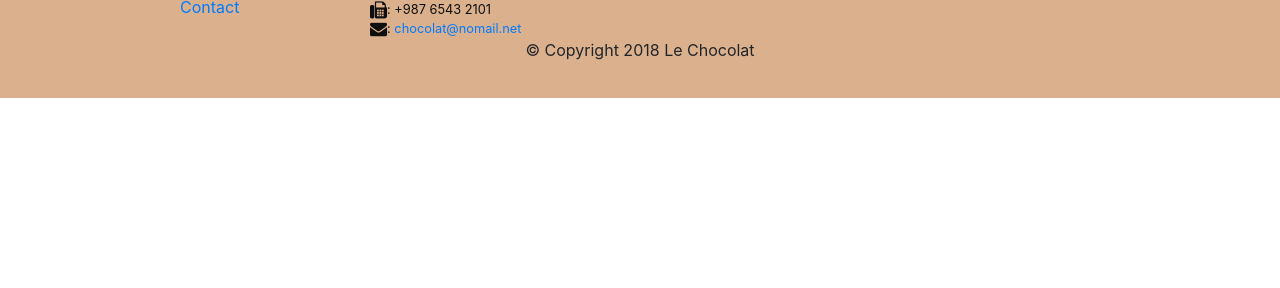
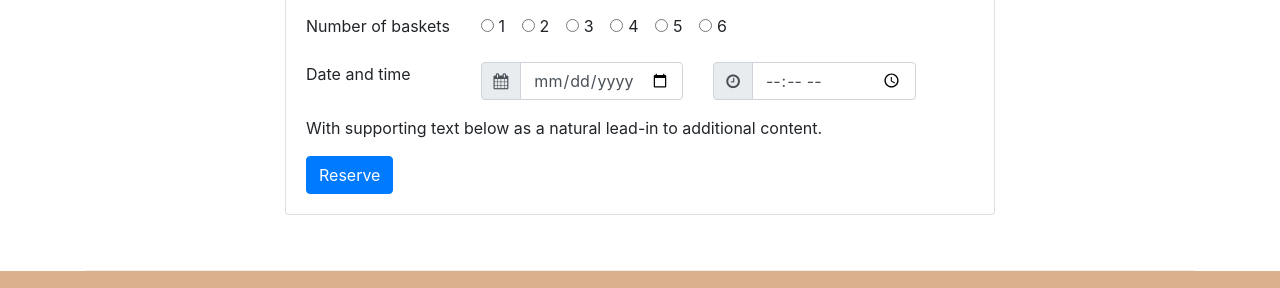
Before and after one commit to TliliMansour/leChocolat, a website: page index.html in a window 1280 px wide. Shown: the part 1642-1930 px from the top of the page. Before the commit the page ends 1740 px from the top, so only its background shows below. Drawn offline with nearby package versions, Linux system fonts and the light colour scheme.

Commit message:
Bootstrap Assignment 9 Task 1

```diff
--- a/index.html
+++ b/index.html
@@ -30,7 +30,8 @@
                                 class="fa fa-info fa-lg"></span> About</a></li>
                     <li class="nav-item"><a class="nav-link" href="#"><span class="fa fa-list fa-lg"></span> Menu</a>
                     </li>
-                    <li class="nav-item"><a class="nav-link" href="contactus.html"><span class="fa fa-address-card fa-lg"></span>
+                    <li class="nav-item"><a class="nav-link" href="contactus.html"><span
+                                class="fa fa-address-card fa-lg"></span>
                             Contact</a></li>
                 </ul>
             </div>
@@ -107,6 +108,82 @@
                 </div>
             </div>
         </div>
+        <div class="row flex-row-reverse row-content justify-content-center align-items-center">
+            <div class="col-12 col-sm-8">
+                <div class="card">
+                    <div class="card-header bg-warning text-white">
+                        <h3>Reserve your basket</h3>
+                    </div>
+                    <div class="card-body">
+                        <form>
+                            <div class="form-group row">
+                                <label class="col-12 col-sm-3">Number of baskets</label>
+                                <div class="col col-sm">
+                                    <div class="form-check form-check-inline">
+                                        <input class="form-check-input" type="radio" name="inlineRadioOptions"
+                                            id="inlineRadio1" value="option1">
+                                        <label class="form-check-label" for="inlineRadio1">1</label>
+                                    </div>
+                                    <div class="form-check form-check-inline">
+                                        <input class="form-check-input" type="radio" name="inlineRadioOptions"
+                                            id="inlineRadio2" value="option2">
+                                        <label class="form-check-label" for="inlineRadio2">2</label>
+                                    </div>
+                                    <div class="form-check form-check-inline">
+                                        <input class="form-check-input" type="radio" name="inlineRadioOptions"
+                                            id="inlineRadio3" value="option3">
+                                        <label class="form-check-label" for="inlineRadio3">3</label>
+                                    </div>
+                                    <div class="form-check form-check-inline">
+                                        <input class="form-check-input" type="radio" name="inlineRadioOptions"
+                                            id="inlineRadio4" value="option4">
+                                        <label class="form-check-label" for="inlineRadio4">4</label>
+                                    </div>
+                                    <div class="form-check form-check-inline">
+                                        <input class="form-check-input" type="radio" name="inlineRadioOptions"
+                                            id="inlineRadio5" value="option5">
+                                        <label class="form-check-label" for="inlineRadio5">5</label>
+                                    </div>
+                                    <div class="form-check form-check-inline">
+                                        <input class="form-check-input" type="radio" name="inlineRadioOptions"
+                                            id="inlineRadio6" value="option6">
+                                        <label class="form-check-label" for="inlineRadio6">6</label>
+                                    </div>
+                                </div>
+
+                            </div>
+                            <div class="form-group row">
+
+                                <label class="col-12 col-sm-3">Date and time
+                                </label>
+
+                                <div class="input-group col-12 col-sm-4">
+                                    <div class="input-group-prepend">
+                                        <span span class="input-group-text"><i class="fa fa-calendar"
+                                                aria-hidden="true"></i></span>
+                                    </div>
+                                    <input type="date" class="form-control" placeholder="Date" id="date">
+                                </div>
+                                <div class="input-group col-12 col-sm-4">
+                                    <div class="input-group-prepend">
+                                        <span span class="input-group-text"><i class="fa fa-clock-o"
+                                                aria-hidden="true"></i></span>
+                                    </div>
+                                    <input type="time" class="form-control" placeholder="time" id="time">
+                                </div>
+                                </div>
+
+
+
+
+                        </form>
+                        <p class="card-text">With supporting text below as a natural lead-in to additional
+                            content.</p>
+                        <a href="#" class="btn btn-primary">Reserve</a>
+                    </div>
+                </div>
+            </div>
+        </div>
     </div>
 
 
```
